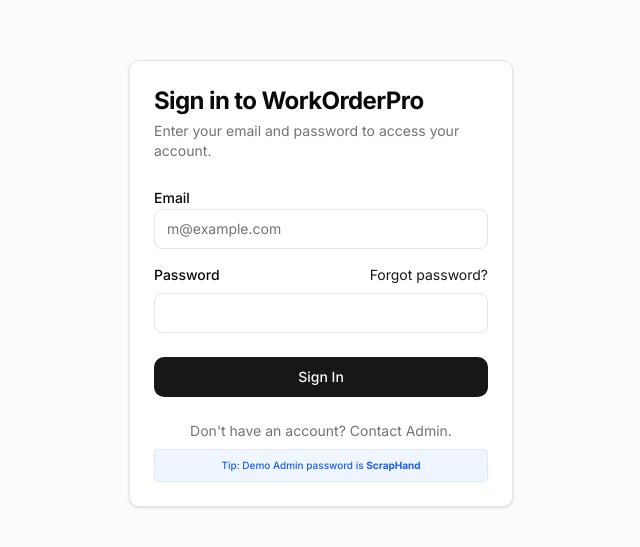
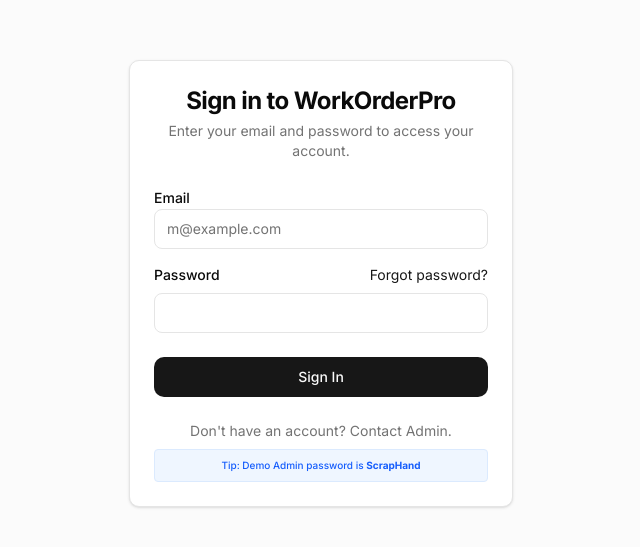
Before and after one commit to ScrapHand/WorkOrderPro, a Next.js app in the folder apps/web/: page /auth/login in a window 1280 px wide. Shown: the part 117-664 px from the top of the page, without its empty margins (319-959 px from the left). Built offline with nearby package versions, Linux system fonts and the light colour scheme; no server answers.

Commit message:
feat(auth): add large dynamic login logo and app name

```diff
--- a/apps/web/src/app/auth/login/page.tsx
+++ b/apps/web/src/app/auth/login/page.tsx
@@ -9,12 +9,16 @@
 import Link from "next/link";
 import { Loader2 } from "lucide-react";
 import { useRouter } from "next/navigation";
+import { useTheme } from "@/context/ThemeContext";
 
 import { useQueryClient } from "@tanstack/react-query"; // [PHASE 25] State Sync
 
 export default function LoginPage() {
     const router = useRouter();
     const queryClient = useQueryClient(); // [PHASE 25]
+    const { config } = useTheme();
+    const logoUrl = config?.branding?.logoUrl;
+    const appName = config?.branding?.appName || "WorkOrderPro";
     const [email, setEmail] = useState("");
     const [password, setPassword] = useState("");
     const [isLoading, setIsLoading] = useState(false);
@@ -69,8 +73,13 @@
     return (
         <div className="flex min-h-screen items-center justify-center bg-muted/40 px-4">
             <Card className="w-full max-w-sm">
-                <CardHeader className="space-y-1">
-                    <CardTitle className="text-2xl font-bold">Sign in to WorkOrderPro</CardTitle>
+                <CardHeader className="space-y-1 text-center">
+                    {logoUrl && (
+                        <div className="flex justify-center mb-6">
+                            <img src={logoUrl} alt={appName} className="h-32 w-auto object-contain" />
+                        </div>
+                    )}
+                    <CardTitle className="text-2xl font-bold">Sign in to {appName}</CardTitle>
                     <CardDescription>
                         Enter your email and password to access your account.
                     </CardDescription>
```
